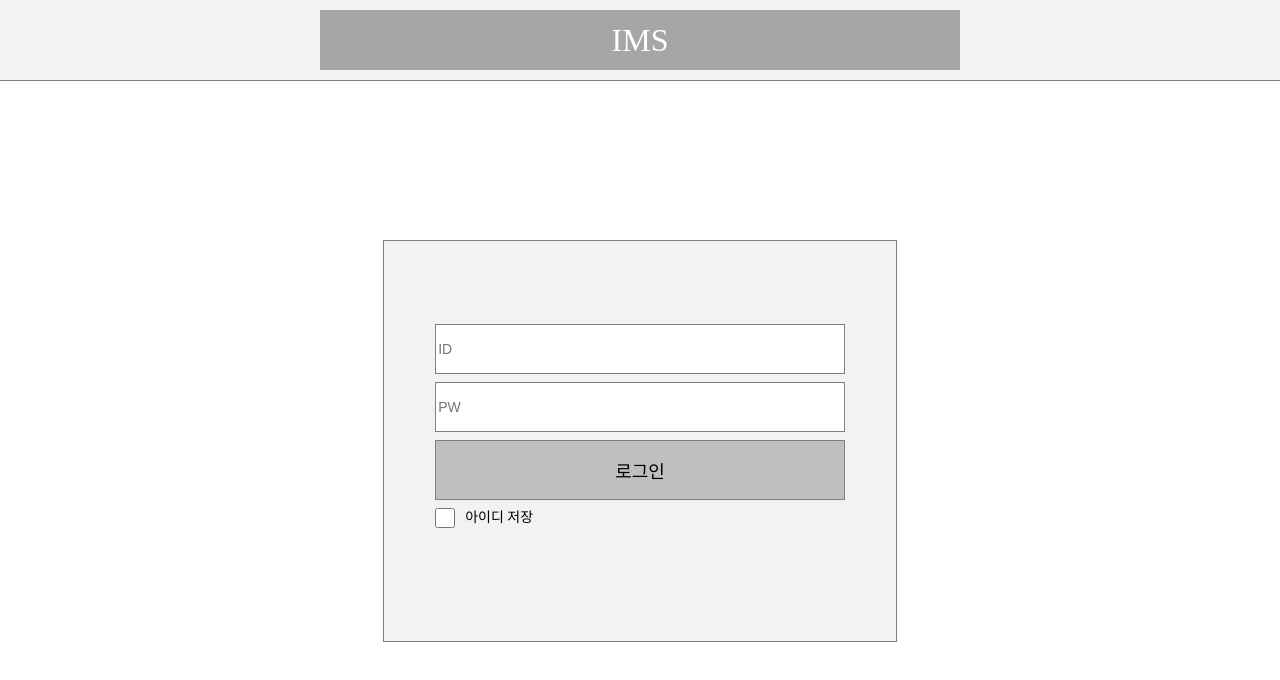
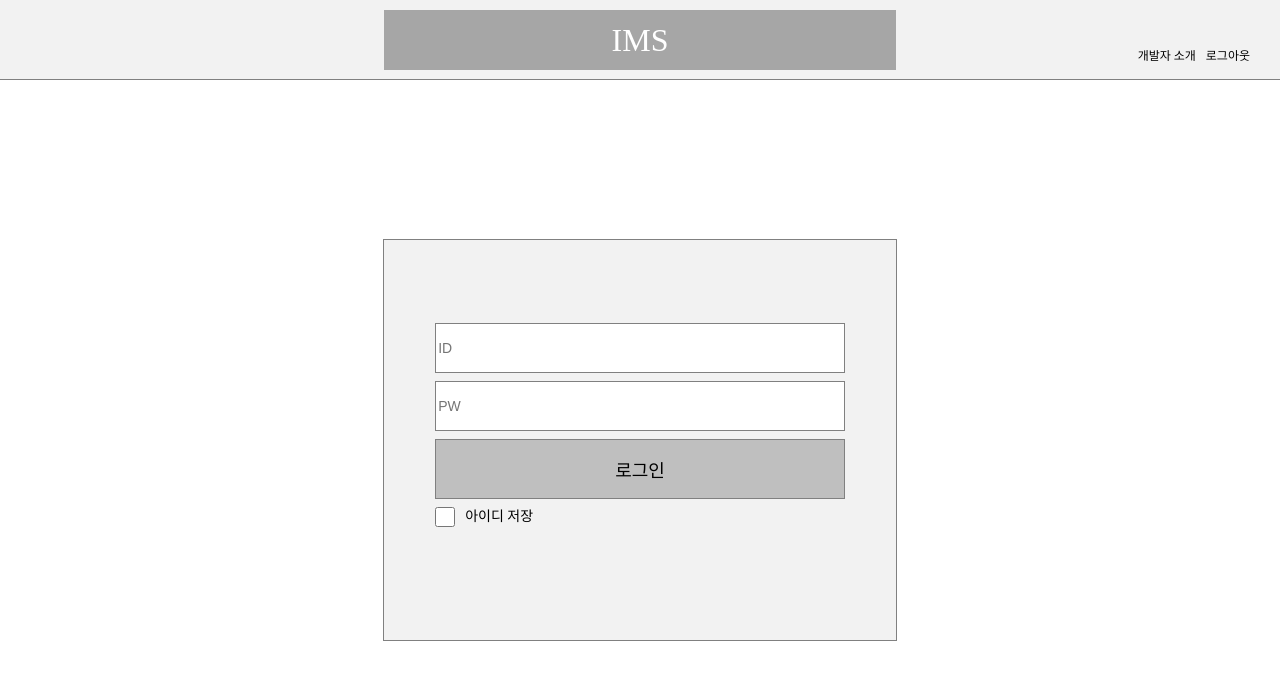
Before and after one commit to DSM-IMS/SkyBlue, a React (Create React App) app in the folder ims-client/: page / in a window 1280 px wide. Shown: the top 680 px of the page. Built offline with nearby package versions, Linux system fonts and the light colour scheme.

Commit message:
[ADD] <Header.js> Header Button UI 제작

```diff
--- a/ims-client/src/components/header/Header.js
+++ b/ims-client/src/components/header/Header.js
@@ -1,10 +1,19 @@
 import React from 'react';
 import * as S from './styles';
+import { Link } from 'react-router-dom';
 
 const Header = () => {
 	return (
 		<S.Container>
 			<S.Section>IMS</S.Section>
+			<S.ButtonWrap>
+				<S.HeaderButton as={Link} to="/">
+					개발자 소개
+				</S.HeaderButton>
+				<S.HeaderButton as={Link} to="/">
+					로그아웃
+				</S.HeaderButton>
+			</S.ButtonWrap>
 		</S.Container>
 	);
 };
--- a/ims-client/src/components/header/styles.js
+++ b/ims-client/src/components/header/styles.js
@@ -8,10 +8,11 @@ export const Container = styled.div`
 	background: #f2f2f2;
 	align-items: center;
 	justify-content: center;
+	box-sizing: border-box;
 `;
 
 export const Section = styled.div`
-	width: 50%;
+	width: 40%;
 	height: 60px;
 	color: white;
 	background: #a6a6a6;
@@ -19,3 +20,21 @@ export const Section = styled.div`
 	font-size: 32px;
 	line-height: 60px;
 `;
+
+export const ButtonWrap = styled.div`
+	position: absolute;
+	float: right;
+	top: 46px;
+	right: 20px;
+`;
+
+export const HeaderButton = styled.input`
+	font-size: 12px;
+	color: black;
+	text-decoration: none;
+	margin-right: 10px;
+
+	&:hover {
+		font-weight: bold;
+	}
+`;
```
